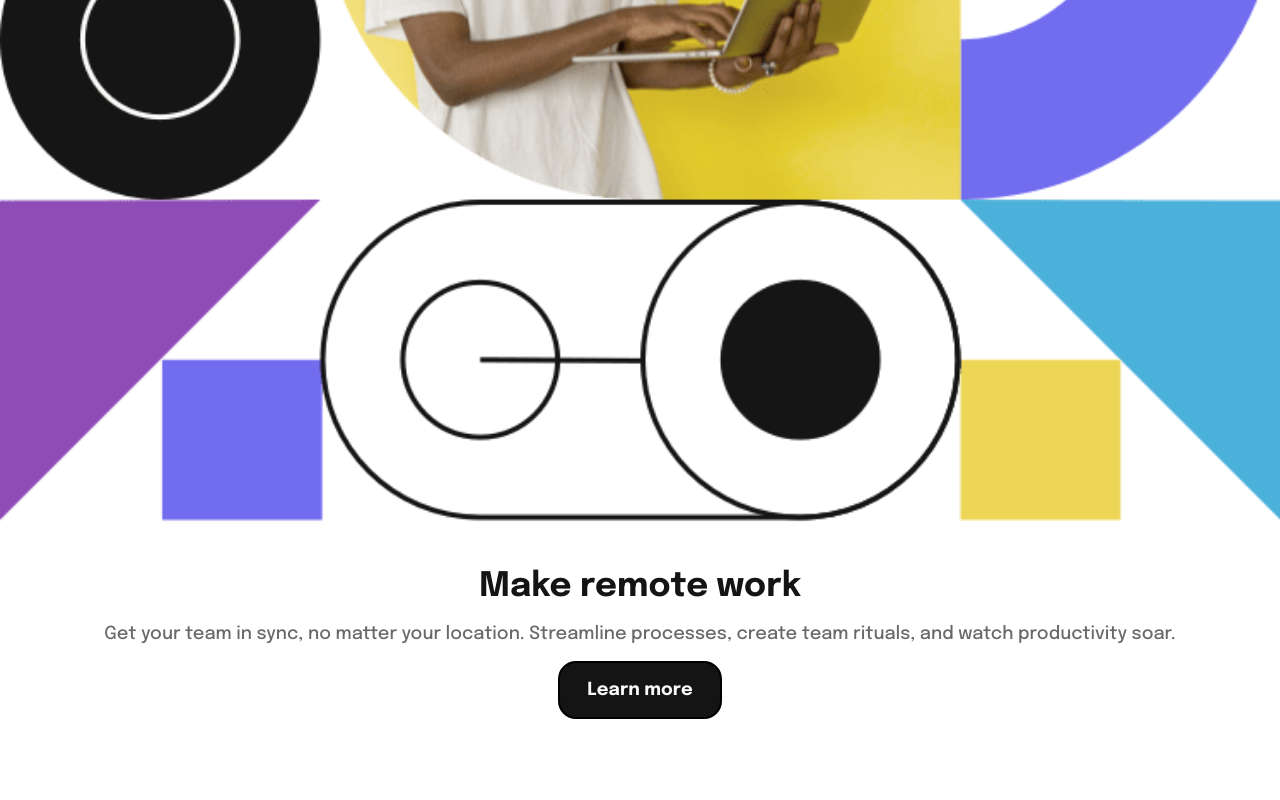
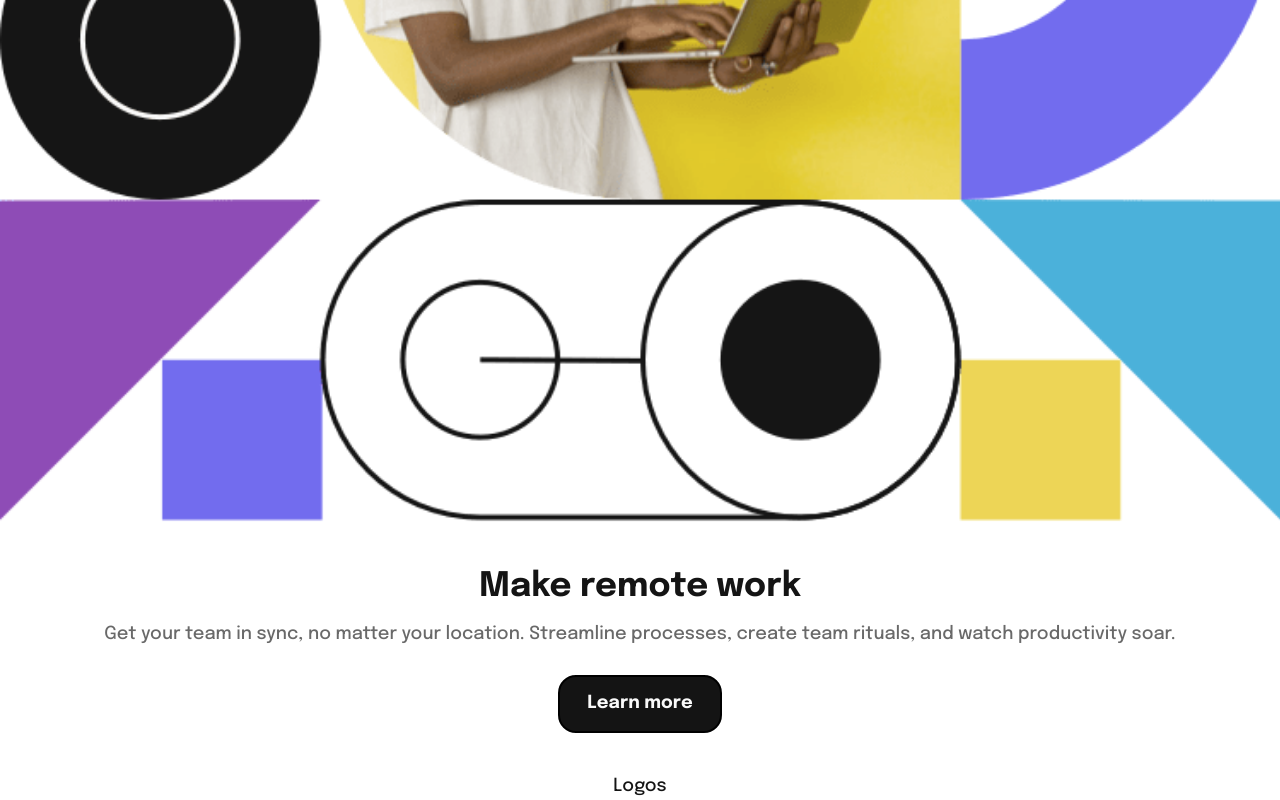
Before and after one commit to kyleoliveiro/cognizant-fe-test, a Next.js app: page / in a window 1280 px wide. Shown: the part 441-1241 px from the top of the page. Before the commit the page ends 1160 px from the top, so only its background shows below. Built offline with nearby package versions, Linux system fonts and the light colour scheme.

Commit message:
feat: update homepage styling

```diff
--- a/src/pages/index.tsx
+++ b/src/pages/index.tsx
@@ -20,15 +20,18 @@ const Home: NextPage = () => {
           }} />
         </div>
 
-        <div className="space-y-3 text-center px-2">
-          <header>
+        <div className="text-center px-2">
+          <header className="mb-3">
             <h1 className="text-3xl font-700">Make remote work</h1>
           </header>
-          <div className="text-gray">
+          <div className="mb-6 text-gray">
             <p>Get your team in sync, no matter your location. Streamline processes, create team rituals, and watch productivity soar.</p>
           </div>
+          <div className="mb-9">
+            <Button href="#" variant="primary" size="lg">Learn more</Button>
+          </div>
           <div>
-            <Button href="#" variant="primary" size="lg">Learn more</Button>
+            Logos
           </div>
         </div>
       </main>
```
